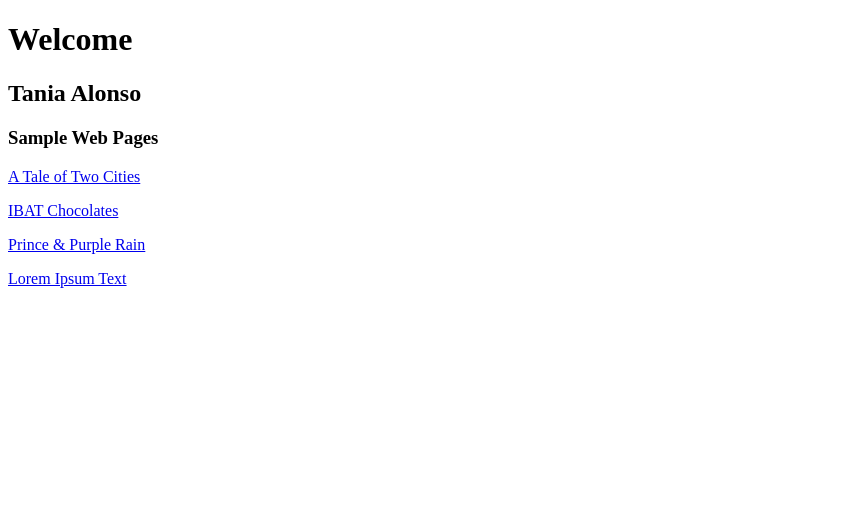
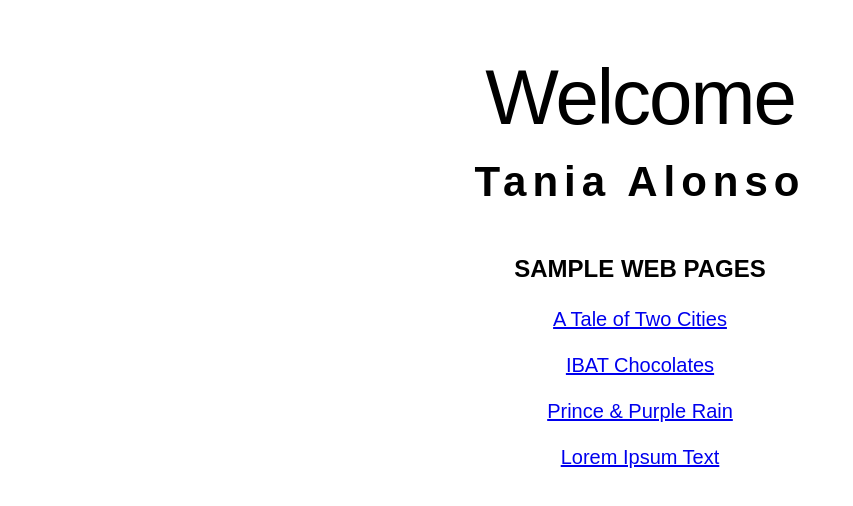
Before and after one commit to tanialonso/tanialonso.github.io, a plain HTML site: page index.html in a window 1280 px wide. Shown: the whole page, without its empty margins (0-853 px from the left). Drawn offline with Linux system fonts and the light colour scheme.

Commit message:
Add files via upload

```diff
--- /dev/null
+++ b/assets/global.css
@@ -0,0 +1,51 @@
+/*  ============= WEB BROWSER RESETS ============ */
+* { margin: 0; padding: 0; border: none }
+*, *::before, *::after { box-sizing: border-box }
+html { height: 100%; font-size: 100%; font: inherit; vertical-align: baseline;
+scroll-behavior: smooth; scroll-padding-top: 20px }
+body { max-width: 1600px; line-height: 1.5; margin-left: auto; margin-right: auto;
+min-height: 100vh; text-rendering: optimizeSpeed }
+img { width: 100%; height: auto; display: block }
+h1, h2, h3, h4 { width: 100% }
+input, button, textarea, select { font: inherit }
+
+/* ================= ENDS ================ */
+
+/* Desktops */
+@media (min-width: 768px) { body { padding: 4% 20% } }
+
+/* Mobiles */
+@media (max-width: 767px) { body { padding: 12% 8% } }
+
+body {
+    text-align: center;
+    font-family: sans-serif;
+}
+
+h1 {
+    font-size: 78px;
+    font-weight: normal;
+    letter-spacing: -2px;
+    margin-bottom: 12px;
+    line-height: 1.2;
+}
+
+h2 {
+    font-size: 42px;
+    letter-spacing: 6px;
+    margin-bottom: 48px;
+    line-height: 1.2;
+}
+
+h3 {
+    font-size: 24px;
+    margin-top: 48px;
+    margin-bottom: 20px;
+    line-height: 1.2;
+    text-transform: uppercase;
+}
+
+p {
+    font-size: 20px;
+    margin-bottom: 16px;
+}
--- /dev/null
+++ b/exercises/assets/css/style-1.css
@@ -0,0 +1,43 @@
+/*  ============= WEB BROWSER RESETS ============ */
+* { margin: 0; padding: 0; border: none }
+*, *::before, *::after { box-sizing: border-box }
+html { height: 100%; font-size: 100%; font: inherit; vertical-align: baseline;
+scroll-behavior: smooth; scroll-padding-top: 20px }
+body { max-width: 1600px; line-height: 1.5; margin-left: auto; margin-right: auto;
+min-height: 100vh; text-rendering: optimizeSpeed }
+img { width: 100%; height: auto; display: block }
+h1, h2, h3, h4 { width: 100% }
+input, button, textarea, select { font: inherit }
+
+/* ================= ENDS ================ */
+
+/* Desktops */
+@media (min-width: 768px) { body { padding: 4% 20% } }
+
+/* Mobiles */
+@media (max-width: 767px) { body { padding: 12% 8% } }
+
+h1 {
+    font-size: 84px;
+    text-align: center;
+    font-weight: normal;
+    letter-spacing: 2px;
+    margin-bottom: 32px;
+}
+
+h2 {
+    font-size: 36px;
+    margin-bottom: 4px;
+}
+
+h3 {
+    font-size: 24px;
+    margin-bottom: 4px;
+}
+
+p {
+    font-size: 18px;
+    font-family: sans-serif;
+    line-height: 1.6;
+    margin-bottom: 20px;
+}
--- /dev/null
+++ b/exercises/assets/css/style-2.css
@@ -0,0 +1,47 @@
+/*  ============= WEB BROWSER RESETS ============ */
+* { margin: 0; padding: 0; border: none }
+*, *::before, *::after { box-sizing: border-box }
+html { height: 100%; font-size: 100%; font: inherit; vertical-align: baseline;
+scroll-behavior: smooth; scroll-padding-top: 20px }
+body { max-width: 1600px; line-height: 1.5; margin-left: auto; margin-right: auto;
+min-height: 100vh; text-rendering: optimizeSpeed }
+img { width: 100%; height: auto; display: block }
+h1, h2, h3, h4 { width: 100% }
+input, button, textarea, select { font: inherit }
+
+/* ================= ENDS ================ */
+
+/* Desktops */
+@media (min-width: 768px) { body { padding: 4% 20% } }
+
+/* Mobiles */
+@media (max-width: 767px) { body { padding: 12% 8% } }
+
+h1 {
+    font-size: 72px;
+    margin-bottom: 56px;
+    text-align: center;
+    letter-spacing: 4px;
+    font-family: sans-serif;
+}
+
+h2 {
+    font-size: 30px;
+    margin-bottom: 64px;
+    font-family: sans-serif;
+    text-align: center;
+    line-height: 1.4;
+    text-transform: uppercase;
+    font-weight: normal;
+}
+
+h3 {
+    font-size: 32px;
+    margin-bottom: 4px;
+}
+
+p {
+    font-size: 22px;
+    line-height: 1.6;
+    margin-bottom: 20px;
+}
--- /dev/null
+++ b/exercises/assets/css/style-3.css
@@ -0,0 +1,41 @@
+/*  ============= WEB BROWSER RESETS ============ */
+* { margin: 0; padding: 0; border: none }
+*, *::before, *::after { box-sizing: border-box }
+html { height: 100%; font-size: 100%; font: inherit; vertical-align: baseline;
+scroll-behavior: smooth; scroll-padding-top: 20px }
+body { max-width: 1600px; line-height: 1.5; margin-left: auto; margin-right: auto;
+min-height: 100vh; text-rendering: optimizeSpeed }
+img { width: 100%; height: auto; display: block }
+h1, h2, h3, h4 { width: 100% }
+input, button, textarea, select { font: inherit }
+
+/* ================= ENDS ================ */
+
+/* Desktops */
+@media (min-width: 768px) { body { padding: 4% 20% } }
+
+/* Mobiles */
+@media (max-width: 767px) { body { padding: 12% 8% } }
+
+h1 {
+    font-size: 84px;
+    margin-bottom: 64px;
+    text-align: center;
+    font-weight: normal;
+    letter-spacing: 4px;
+}
+
+h2 {
+    font-size: 28px;
+    margin-bottom: 4px;
+    margin-top: 54px;
+    text-transform: uppercase;
+}
+
+p {
+    font-size: 20px;
+    font-family: sans-serif;
+    line-height: 1.6;
+    margin-bottom: 20px
+    ;
+}
--- /dev/null
+++ b/exercises/assets/css/style-4.css
@@ -0,0 +1,47 @@
+/*  ============= WEB BROWSER RESETS ============ */
+* { margin: 0; padding: 0; border: none }
+*, *::before, *::after { box-sizing: border-box }
+html { height: 100%; font-size: 100%; font: inherit; vertical-align: baseline;
+scroll-behavior: smooth; scroll-padding-top: 20px }
+body { max-width: 1600px; line-height: 1.5; margin-left: auto; margin-right: auto;
+min-height: 100vh; text-rendering: optimizeSpeed }
+img { width: 100%; height: auto; display: block }
+h1, h2, h3, h4 { width: 100% }
+input, button, textarea, select { font: inherit }
+
+/* ================= ENDS ================ */
+
+/* Desktops */
+@media (min-width: 768px) { body { padding: 4% 20% } }
+
+/* Mobiles */
+@media (max-width: 767px) { body { padding: 12% 8% } }
+
+body {font-family: sans-serif;}
+
+h1 {
+    font-size: 64px;
+    margin-bottom: 48px;
+    font-weight: normal;
+    letter-spacing: 4px;
+}
+
+h2 {
+    font-size: 26px;
+    margin-top: 30px;
+    margin-bottom: 4px;
+    letter-spacing: 1px;
+}
+
+h3 {
+    font-size: 24px;
+    margin-top: 42px;
+    margin-bottom: 4px;
+    letter-spacing: 1px;
+}
+
+p {
+    font-size: 18px;
+    line-height: 1.6;
+    margin-bottom: 20px;
+}
--- a/index.html
+++ b/index.html
@@ -7,6 +7,7 @@
     <meta name="viewport" content="width=device-width, initial-scale=1.0">
     <title>Tania Alonso | Home Page</title>
 <meta name="description" content="Welcome to my website that showcases some of my digital creations.">
+<link rel="stylesheet" href="assets/global.css">
 </head>
 <!-- This is a comment -->
 <body>
```
Also changed, not shown: exercises/page-1.html (+1 -0 lines), exercises/page-2.html (+1 -0 lines), exercises/page-3.html (+3 -1 lines), exercises/page-4.html (+3 -1 lines).
